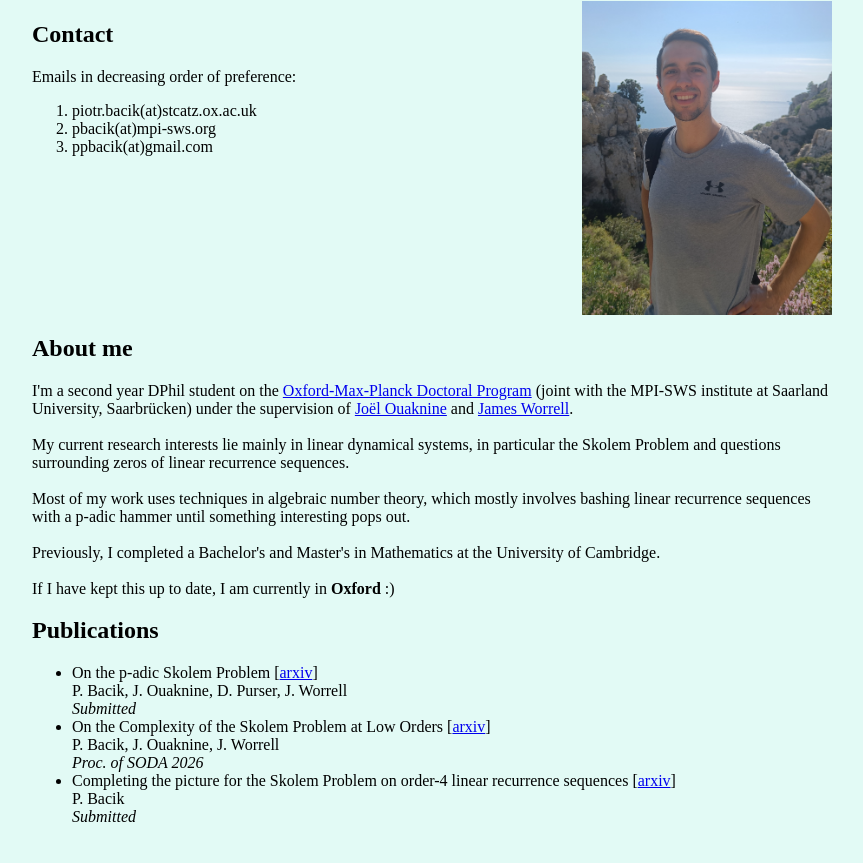
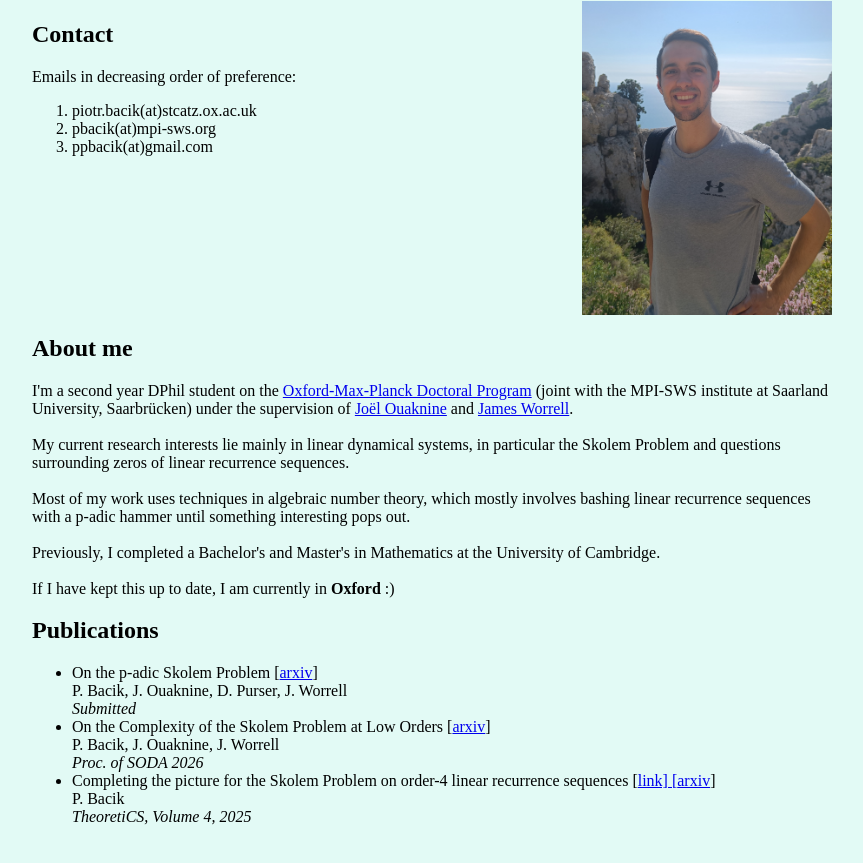
Before and after one commit to PiotrBacik/PiotrBacik.github.io, a plain HTML site: page index.html in a window 1280 px wide. Shown: the part 103-966 px from the top of the page, without its empty margins (208-1071 px from the left). Drawn offline with Linux system fonts and the light colour scheme.

Commit message:
Update index.html

```diff
--- a/index.html
+++ b/index.html
@@ -64,9 +64,9 @@
 						<em>Proc. of SODA 2026</em>
 					</li>
 					<li>Completing the picture for the Skolem Problem on order-4
-						linear recurrence sequences [<a href="https://arxiv.org/abs/2409.01221">arxiv<a>]<br>
+						linear recurrence sequences [<a href="https://theoretics.episciences.org/17020">link] [<a href="https://arxiv.org/abs/2409.01221">arxiv<a>]<br>
 						P. Bacik<br>
-						<em>Submitted</em>
+						<em>TheoretiCS, Volume 4, 2025</em>
 					</li>
 				</ul>
 			</div>
```
